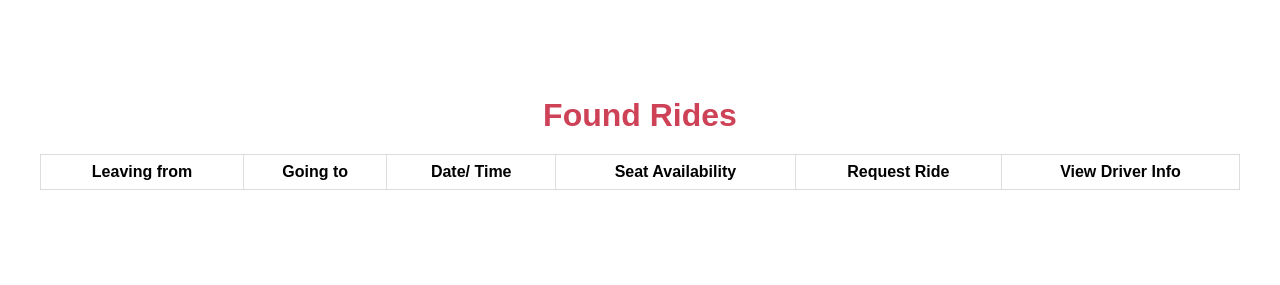
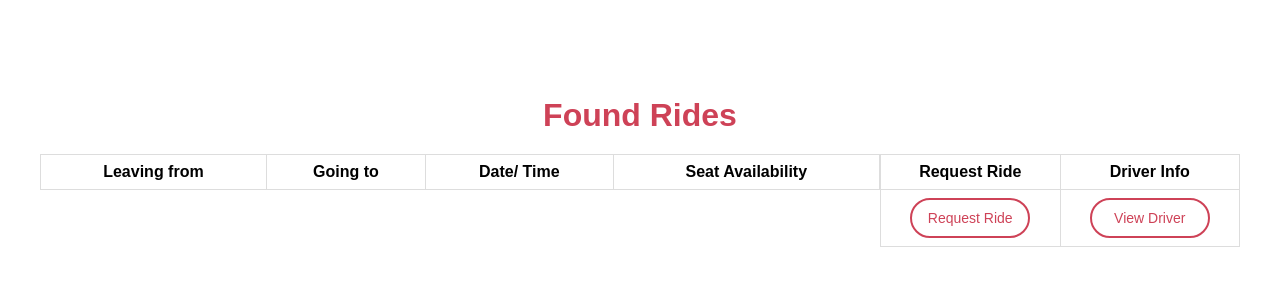
Before and after one commit to ayanSAP/Carpool_Web, a plain HTML site: page driver-route.html in a window 1280 px wide. Shown: the part 885-1170 px from the top of the page. Drawn offline with Linux system fonts and the light colour scheme; files whose address does not match are found by name.

Commit message:
driver-route buttons updated

```diff
--- a/css/styles-driver-route.css
+++ b/css/styles-driver-route.css
@@ -226,7 +226,7 @@ button {
   }
 }
 
-/* Designing the table */
+/* --------------TABLE---------------- */
 .table {
   margin: 30px 40px;
   padding-top: 70px;
@@ -251,8 +251,36 @@ th {
   text-align: center;
 }
 
-tr:nth-child(even) {
-  background-color: #dddddd;
+.floatLeft {
+  width: 70%;
+  float: left;
+}
+
+.floatRight {
+  width: 30%;
+  float: right;
+}
+
+/* ----------TABLE BUTTONS------------ */
+.button1 {
+  height: 40px;
+  width: 120px;
+  border: 2px solid #ce4257;
+  background-color: white;
+  border-color: #ce4257;
+  border-radius: 25px;
+  font-size: 14px;
+  color: #ce4257;
+  cursor: pointer;
+  box-shadow: inset 0 0 0 0 #ce4257;
+  -webkit-transition: ease-out 0.5s;
+  -moz-transition: ease-out 0.5s;
+  transition: ease-out 0.5s;
+}
+
+.button1:hover {
+  box-shadow: inset 400px 0 0 0 #ce4257;
+  color: white;
 }
 
 /*---------------FOOTER--------------*/
--- a/driver-route.html
+++ b/driver-route.html
@@ -122,24 +122,29 @@
 
       <div class="table">
         <h1>Found Rides</h1>
+        <div class="floatLeft">
           <table class="show" id="show">
             <tr>
               <th>Leaving from</th>
               <th>Going to</th>
               <th>Date/ Time</th>
               <th>Seat Availability</th>
+            </tr>
+            <tr></tr>
+          </table>
+        </div>
+        <div class="floatRight">
+          <table>
+            <tr>
               <th>Request Ride</th>
-            <th>View Driver Info</th>
+              <th>Driver Info</th>
             </tr>
-          <!-- <tr>
-            <td>Dublin 7</td>
-            <td>SAP Waterside</td>
-            <td>16/08/23 10:15</td>
-            <td>4</td>
-            <td>Button 1</td>
-            <td>Button 2</td>
-          </tr> -->
+            <tr>
+              <td><button class="button button1">Request Ride</button></td>
+              <td><button class="button button1">View Driver</button></td>
+            </tr>
           </table>
+        </div>
       </div>
     </div>
 
```
Also changed, not shown: driver-info.html (+2 -4 lines). Lines whose indentation alone changed are shown as unchanged.
